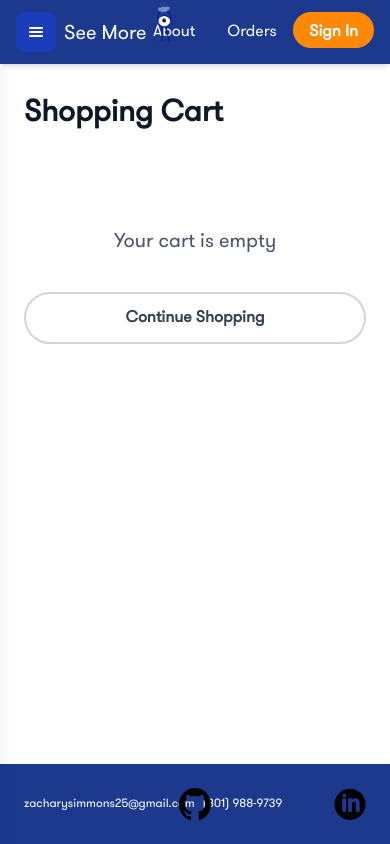
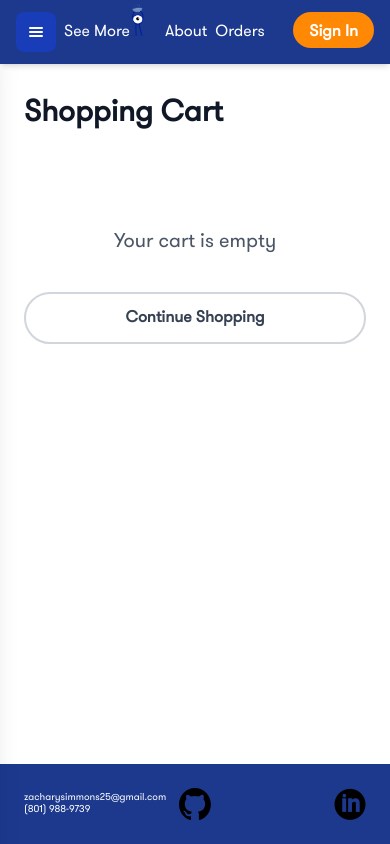
Before and after one commit to zsimmons25/see-more, an Angular app in the folder see-more-angular/: page /cart in a window 390 px wide. Built offline with nearby package versions, Linux system fonts and the light colour scheme.

Commit message:
styling changes

```diff
--- a/see-more-angular/src/app/layout/footer/footer.component.css
+++ b/see-more-angular/src/app/layout/footer/footer.component.css
@@ -13,7 +13,7 @@
 }
 
 .contactme {
-  @apply absolute left-2 flex gap-2 text-xs md:left-12 md:gap-4 md:text-lg;
+  @apply absolute left-2 flex flex-col gap-0 text-[10px] leading-tight md:flex-row md:gap-4 md:text-lg md:leading-normal md:left-12;
 }
 
 .linkedin {
--- a/see-more-angular/src/app/layout/header/header.component.css
+++ b/see-more-angular/src/app/layout/header/header.component.css
@@ -9,11 +9,11 @@
 }
 
 .title {
-  @apply absolute top-5 left-16 text-xl md:text-3xl;
+  @apply absolute top-5 left-16 text-base md:text-3xl;
 }
 
 .seemore {
-  @apply absolute top-0.5 left-[calc(4rem+5.5rem)] h-10 w-5 md:left-48 md:h-14 md:w-7;
+  @apply absolute top-1 left-32 h-8 w-4 md:top-0.5 md:left-48 md:h-14 md:w-7;
 }
 
 .nav-content {
@@ -49,7 +49,7 @@
 }
 
 .nav-links {
-  @apply flex items-center gap-8;
+  @apply flex items-center gap-2 md:gap-8;
 }
 
 .nav-link {
```
